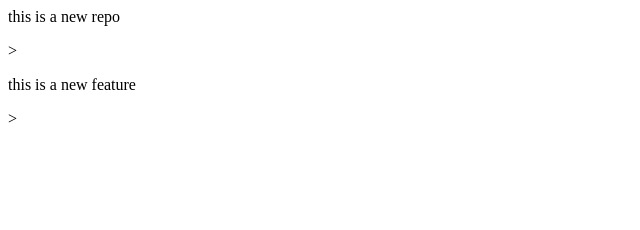
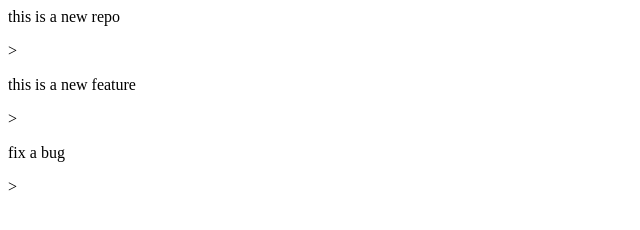
Before and after one commit to PraveenAgariya/local, a plain HTML site: page index.html in a window 1280 px wide. Shown: the full height of the page, 0-640 px from the left. Drawn offline with Linux system fonts and the light colour scheme.

Commit message:
fix a bug

```diff
--- a/index.html
+++ b/index.html
@@ -1,2 +1,3 @@
 <p> this is a new repo </p>>
 <p> this is a new feature </p>>
+<p> fix a bug </p>>
```
